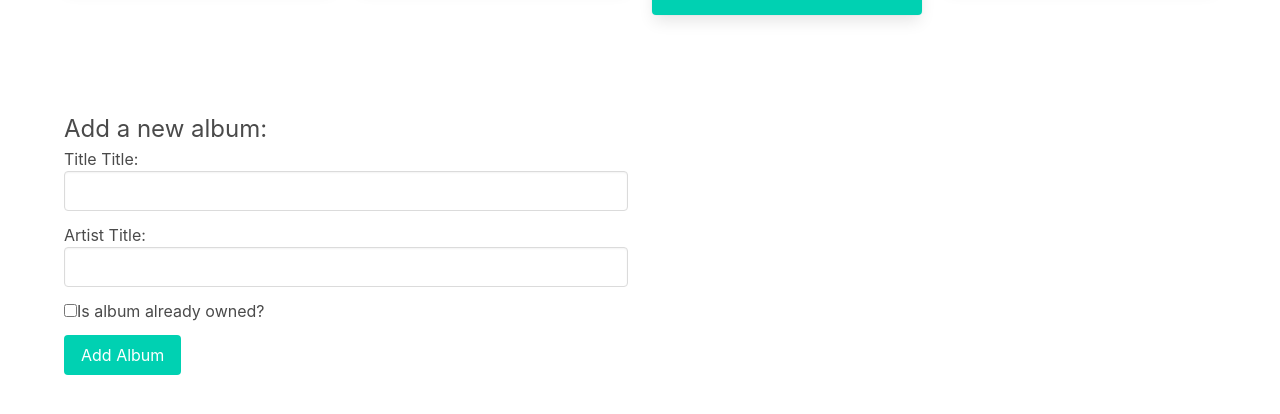
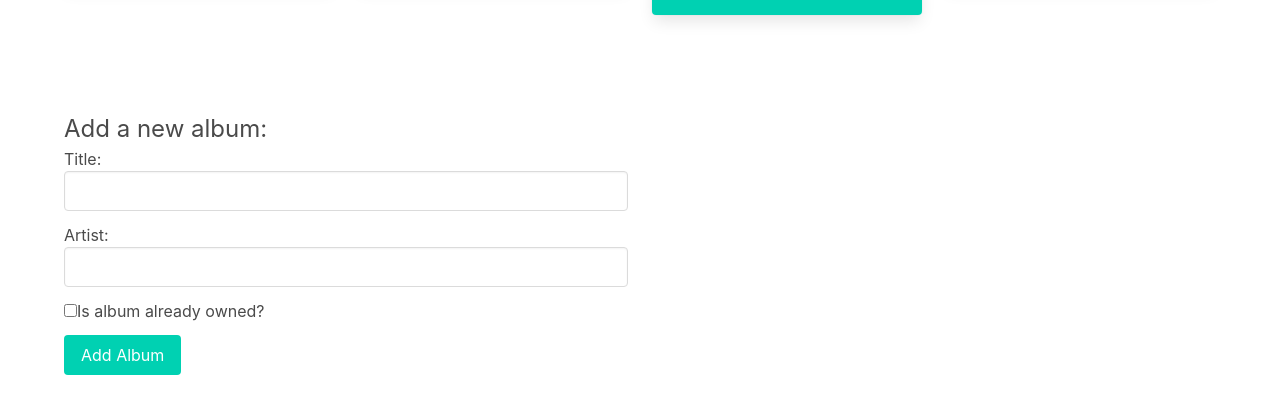
Before and after one commit to MarkusAleksander/react-music-library, a React (Create React App) app: page / in a window 1280 px wide. Shown: the part 490-904 px from the top of the page. Built offline with nearby package versions, Linux system fonts and the light colour scheme.

Commit message:
Adding file input

```diff
--- a/src/App.js
+++ b/src/App.js
@@ -125,16 +125,8 @@ class App extends Component {
                     this.state.hasErrored ?
                         <ErrorMessage onButtonClick={this.toggleErrorMessage} /> : null
                 }
-                <div className="section">
-                    <div className="container">
-                        <Albums albums={combinedAlbumArtistData} clicked={this.updateAlbumState} />
-                    </div>
-                </div>
-                <div className="section">
-                    <div className="container">
-                        <AlbumInput onAddNewAlbum={this.addNewAlbum} artistData={this.state.artistData} albumData={this.state.albumData} />
-                    </div>
-                </div>
+                <Albums albums={combinedAlbumArtistData} clicked={this.updateAlbumState} />
+                <AlbumInput onAddNewAlbum={this.addNewAlbum} artistData={this.state.artistData} albumData={this.state.albumData} />
             </div>
         );
     }
--- a/src/components/AlbumInput/AlbumInput.js
+++ b/src/components/AlbumInput/AlbumInput.js
@@ -3,6 +3,7 @@ import React, { Component } from 'react';
 import Album from '../Albums/Album/Album';
 
 import InputSelection from './InputSelect/InputSelect.js';
+import InputCheckbox from './InputCheckbox/InputCheckbox.js';
 
 class AlbumInput extends Component {
 
@@ -132,29 +133,23 @@ class AlbumInput extends Component {
 
     render() {
         return (
+            <div className="section">
+                <div className="container">
                     <div className="columns">
                         <form className="column" onSubmit={this.addAlbum}>
 
                             <h2 className="is-size-4">Add a new album:</h2>
 
                             <InputSelection onUpdate={this.titleChangeHandler} data={this.props.albumData} dataTitle={"title"} newData={this.state.newAlbumData.title}></InputSelection>
-
                             <InputSelection onUpdate={this.artistChangeHandler} data={this.props.artistData} dataTitle={"artist"} newData={this.state.newAlbumData.artist}></InputSelection>
-
-                    <div className="field">
-                        <div className="control">
-                            <label className="checkbox">
-                                <input type="checkbox" name="album-owned" id="album-owned" className="album__input album__input--checkbox" onChange={this.ownedChangeHandler} checked={this.state.newAlbumData.owned} />
-                                Is album already owned?
-                            </label>
-                        </div>
-                    </div>
+                            <InputCheckbox onChangeHandler={this.ownedChangeHandler} isChecked={this.state.newAlbumData.owned} />
 
                             <div className="field">
                                 <div className="control">
                                     <button className="button is-primary">Add Album</button>
                                 </div>
                             </div>
+
                         </form>
 
                         <div className="column">
@@ -172,6 +167,8 @@ class AlbumInput extends Component {
                             }
                         </div>
                     </div>
+                </div>
+            </div>
         )
     }
 
--- /dev/null
+++ b/src/components/AlbumInput/InputCheckbox/InputCheckbox.js
@@ -0,0 +1,16 @@
+import React from 'react';
+
+const InputCheckbox = (props) => {
+    return (
+        <div className="field">
+            <div className="control">
+                <label className="checkbox">
+                    <input type="checkbox" name="album-owned" id="album-owned" className="album__input album__input--checkbox" onChange={props.onChangeHandler} checked={props.isChecked} />
+                    Is album already owned?
+                </label>
+            </div>
+        </div>
+    )
+}
+
+export default InputCheckbox;
--- a/src/components/AlbumInput/InputSelect/InputSelect.js
+++ b/src/components/AlbumInput/InputSelect/InputSelect.js
@@ -44,7 +44,7 @@ const InputSelect = (props) => {
 
     return (
         <div className="field">
-            <label htmlFor={"album-" + props.dataTitle}>{props.dataTitle} Title:</label>
+            <label htmlFor={"album-" + props.dataTitle}>{props.dataTitle}:</label>
             <div className="control">
                 <input type="text" name={"album-" + props.dataTitle} id={"album-" + props.dataTitle} className="input album__input album__input--text" onBlur={onBlur} onChange={onChange} value={props.newData} autoComplete="off" />
             </div>
--- a/src/components/Albums/Album/Album.js
+++ b/src/components/Albums/Album/Album.js
@@ -3,6 +3,7 @@ import './album.css';
 
 const Album = (props) => {
     return (
+
         <div className={'album__item has-background-grey-white has-text-centered has-text-black ' + props.layoutClassOptions}>
             <div className="card">
                 {
--- a/src/components/Albums/Albums.js
+++ b/src/components/Albums/Albums.js
@@ -2,6 +2,9 @@ import React from 'react';
 import Album from './Album/Album';
 
 const Albums = (props) => (
+    <div className="section">
+        <div className="container">
+            {
             props.albums.length > 0 ?
             <div className="album__list columns is-mobile is-multiline">
                 {
@@ -20,6 +23,9 @@ const Albums = (props) => (
             </div>
             :
             <p>No Albums to show!</p>
+            }
+        </div>
+    </div>
 )
 
 export default Albums;
```
Also changed, not shown: src/components/AlbumInput/InputFile/InputFile.js (added, +12 -0 lines). Lines whose indentation alone changed are shown as unchanged.
